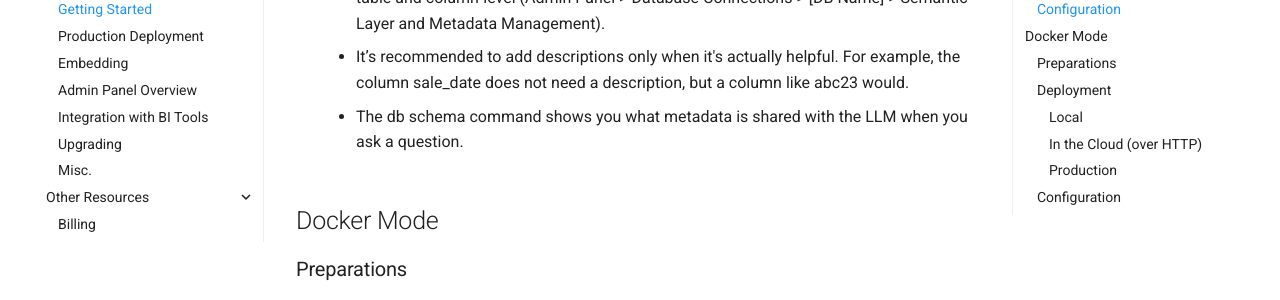
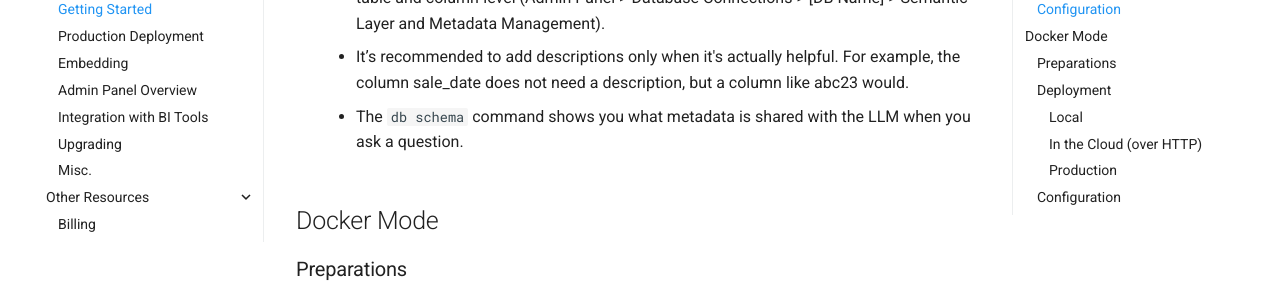
Before and after one commit to Intellimenta/DataBot, an MkDocs documentation site: the page built from docs/admin_guide/getting_started.md, in a window 1280 px wide and 900 px high, scrolled down 1225 px. Shown: the part 153-453 px from the top of the window. Built offline with MkDocs 1.6.1 and Material for MkDocs 9.7.7, drawn with Linux system fonts in a browser that asks for light colours; some of the changed text lies outside the part shown.

Commit message:
update docs

```diff
--- a/docs/admin_guide/getting_started.md
+++ b/docs/admin_guide/getting_started.md
@@ -36,7 +36,7 @@ At the login screen, click on the Sign up button to create an account. After log
 - **Managing Semantic Layer and Metadata**
     - You can provide business metrics, domain-knowledge and descriptions at database, table and column-level (Admin Panel > Database Connections > [DB Name] > Semantic Layer and Metadata Management).
     - It’s recommended to add descriptions only when it's actually helpful. For example, the column sale_date does not need a description, but a column like abc23 would.
-    - The db schema command shows you what metadata is shared with the LLM when you ask a question.
+    - The `db schema` command shows you what metadata is shared with the LLM when you ask a question.
 
 
 ## Docker Mode
@@ -117,7 +117,7 @@ After creating an account and logging in as admin, it's time for configuring the
 - **Managing Semantic Layer and Metadata**
     - You can provide business metrics, domain-knowledge and descriptions at database, table and column-level (Admin Panel > Database Connections > [DB Name] > Semantic Layer and Metadata Management).
     - It’s recommended to add descriptions only when it's actually helpful. For example, the column sale_date does not need a description, but a column like abc23 would.
-    - The db schema command shows you what data is shared with the LLM when you ask a question.
+    - The `db schema` command shows you what data is shared with the LLM when you ask a question.
 - **Email Setup**
 Setup email (Settings > Admin Panel > Email Setup) so new users can verify their email address. It's also used for password-reset functionality.
 - **Query Suggestions**
```
